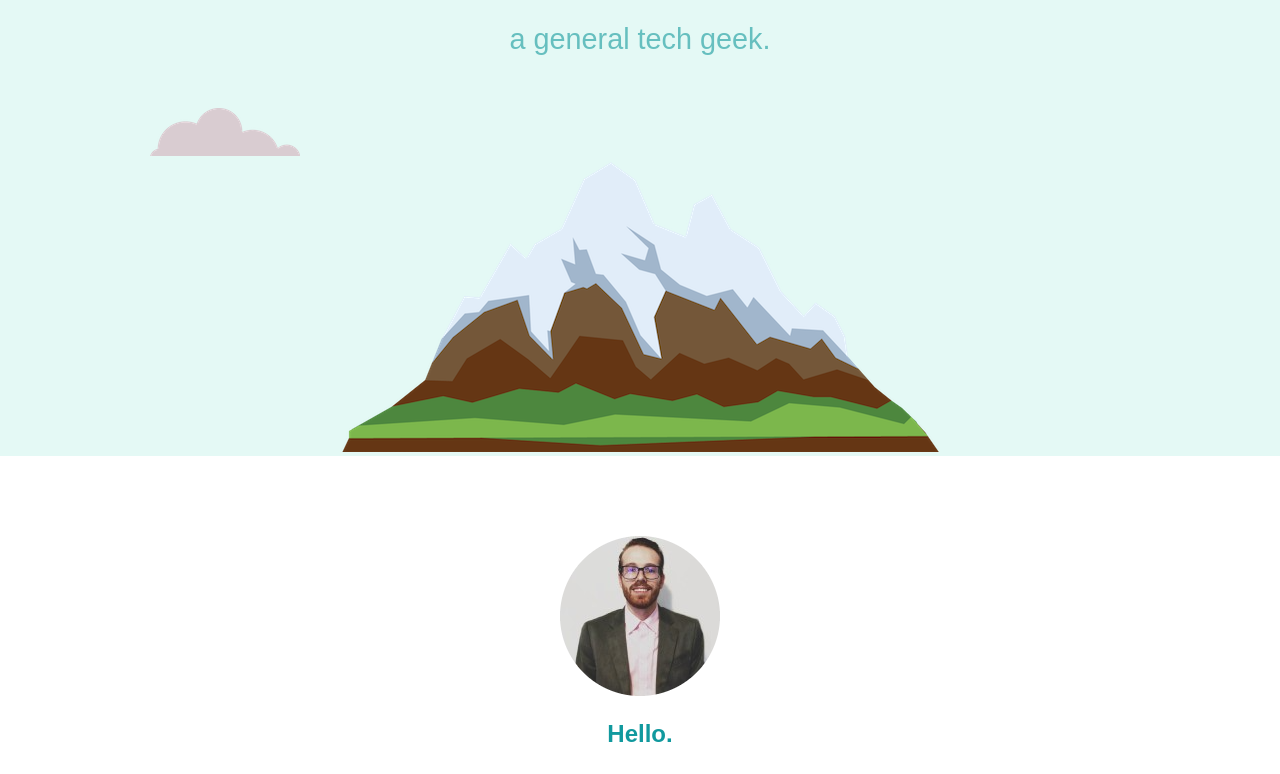
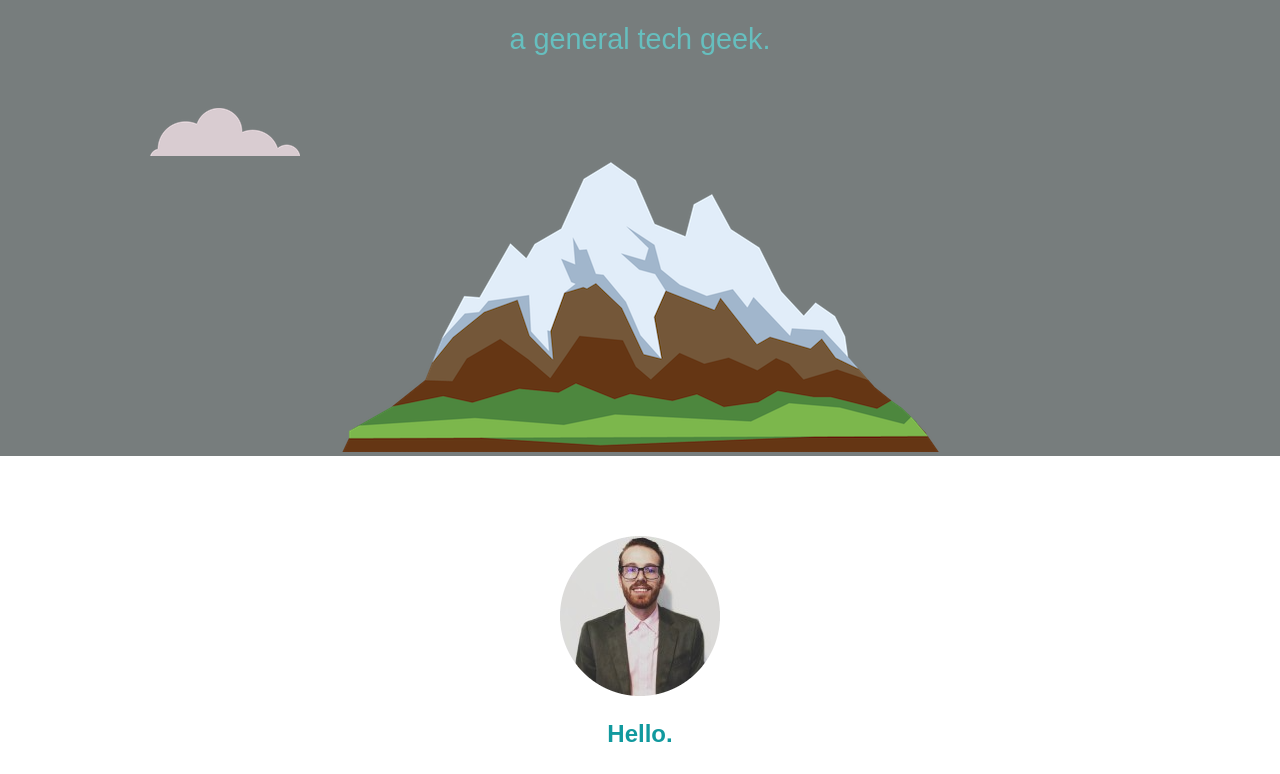
Before and after one commit to austinmccready/personal-website, a plain HTML site: page index.html in a window 1280 px wide. Shown: the part 234-1008 px from the top of the page. Drawn offline with Linux system fonts and the light colour scheme.

Commit message:
Update styles.css
updated top header color

```diff
--- a/css/styles.css
+++ b/css/styles.css
@@ -45,7 +45,7 @@ hr {
 }
 /* In order to pick out a class, a dot is needed to specify which class identifier  */
 .top-container {
-  background-color: #E4F9F5;
+  background-color: #777d7d;
   position: relative;
   padding-top: 100px;
 }
```
